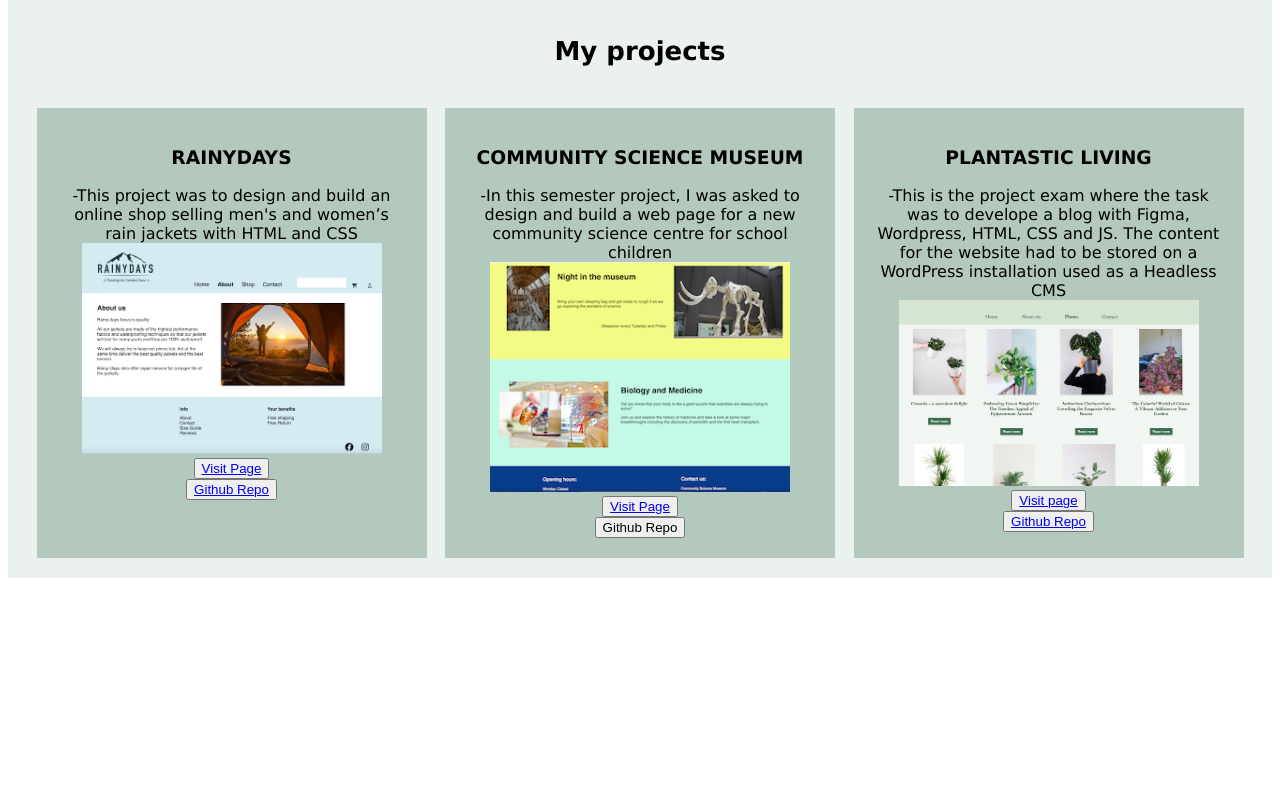
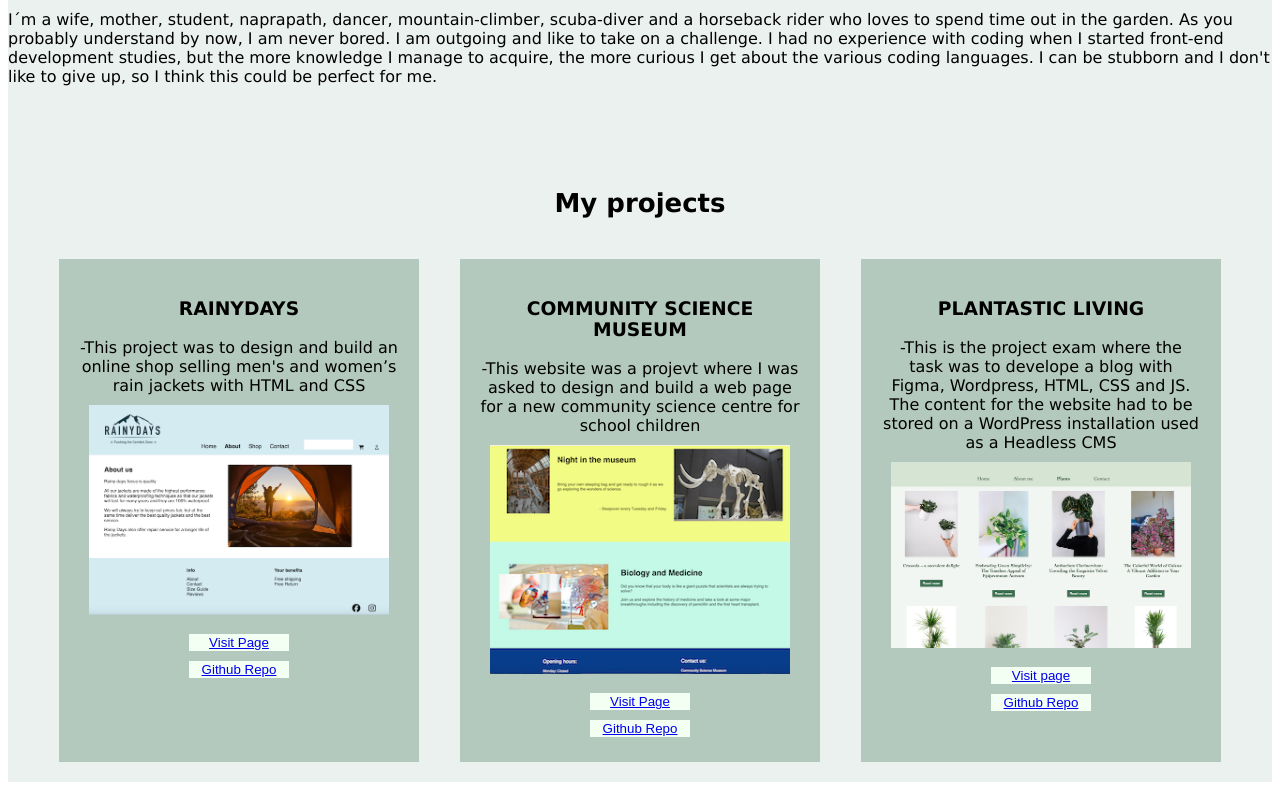
Before and after one commit to elinkrull/portofolio, a plain HTML site: page index.html in a window 1280 px wide. Shown: the part 466-1256 px from the top of the page. Before the commit the page ends 1052 px from the top, so only its background shows below. Drawn offline with Linux system fonts and the light colour scheme.

Commit message:
adds stylesheet, changes in responsive and index file

```diff
--- a/index.html
+++ b/index.html
@@ -14,54 +14,64 @@
 
 <body>
 	<header>
-		<div class="portofolio">
+		<div class="header">
 			PORTOFOLIO
 		</div>
 	</header>
 	<main>
-		<!-- start of section one -->
+
 		<section class="section-one">
 			<div class="box-one">
 				<h1>Elin Thoen Jakobsen</h1>
-				<div>Front-end development student at Noroff</div>
+				<h2>Front-end development student at Noroff</h2>
 			</div>
 			<div id="box-two">
 				<img src="images/profile.jpeg" alt="profile picture of me" class="profile-image">
 			</div>
 		</section>
-		<!-- end of section one -->
+		<section class="section-two">
+			<p>I´m a wife, mother, student, naprapath, dancer, mountain-climber, scuba-diver and a horseback rider
+				who loves to spend time out in the garden. As you probably understand by now, I am never bored.
+				I am outgoing and like to take on a challenge. I had no experience with coding when I started
+				front-end development studies, but the more knowledge I manage to acquire, the more curious I get
+				about the various coding languages. I can be stubborn and I don't like to give up, so I think this
+				could be perfect for me.
+			</p>
+		</section>
+
 		<h2>My projects</h2>
-		<!-- start section two -->
-		<section class="section-two">
+
+		<section class="section-three">
 			<div class="card">
 				<h3>RAINYDAYS</h3>
 				<div>-This project was to design and build an online shop selling men's and women’s rain jackets with
 					HTML and CSS</div>
-				<img src="images/rainydays2.png" alt="hompage of the Rainy Days website" class="projects-images">
+				<img src="images/rainydays2.png" alt="hompage of the Rainy Days website" class="card-image">
 				<div>
-					<button>
+					<button class="button web">
 						<a href="https://magenta-arithmetic-14e4b5.netlify.app/">Visit Page</a>
 					</button>
 				</div>
 				<div>
-					<button>
+					<button class="button repo">
 						<a href="https://github.com/elinkrull/cross-course-project/tree/main">Github Repo</a>
 					</button>
 				</div>
 			</div>
-			<!-- end section two -->
+
 			<div class="card">
 				<h3>COMMUNITY SCIENCE MUSEUM</h3>
-				<div>-In this semester project, I was asked to design and build a web page for a new community science
-					centre for school children</div>
-				<img src="images/science-center.png" alt="overview of all the plant blogs" class="projects-images">
+				<div>-This website was a projevt where I was asked to design and build a web page for a new community
+					science centre for school children</div>
+				<img src="images/science-center.png" alt="overview of all the plant blogs" class="card-image">
 				<div>
-					<button>
+					<button class="button web">
 						<a href="https://extraordinary-macaron-d75fd2.netlify.app/">Visit Page</a>
 					</button>
 				</div>
 				<div>
-					<button>Github Repo</button>
+					<button class="button repo">
+						<a href="https://github.com/elinkrull/semester_project">Github Repo</a></button>
 				</div>
 			</div>
 			<div class="card">
@@ -70,14 +80,14 @@
 					and JS. The content for the website had to be stored on a WordPress installation used as a Headless
 					CMS</div>
 				<img src="images/plantasticliving.png" alt="hompage of the Plantastic Living website"
-					class="projects-images">
+					class="card-image">
 				<div>
-					<button>
+					<button class="button web">
 						<a href="https://incandescent-beignet-61ae71.netlify.app/">Visit page</a>
 					</button>
 				</div>
 				<div>
-					<button>
+					<button class="button repo">
 						<a href="https://github.com/Noroff-FEU-Assignments/project-exam-1-elinkrull"> Github Repo</a>
 					</button>
 				</div>
--- a/styles.css
+++ b/styles.css
@@ -1,4 +1,4 @@
-.portofolio {
+.header {
 	font-size: 36px;
 	text-align: center;
 	padding: 20px;
@@ -7,34 +7,34 @@
 main {
 	font-family:  Geneva, 'Lucida Sans Unicode', 'Lucida Grande', Verdana, Impact, Haettenschweiler, 'Arial Narrow Bold', sans-serif, 'Lucida Sans', 'Lucida Sans Regular', sans-serif;
 	background-color: rgba(179, 201, 189, 0.26);
+	max-width: 100%;
 }
 
-.box-one div {
-	font-size: 36px;
-}
-
-.section-one, .section-two {
+.section-one {
 	display: flex;
 	gap: 10px;
 	justify-content: space-evenly;
 }
 
-.section-two {
+.section-three {
+	display: flex;
+	gap: 10px;
+	justify-content: space-evenly;
 	flex-wrap: wrap;
 	padding: 20px;
 }
 
 .card {
 	display: block;
-	max-width: 350px;
+	max-width: 320px;
 	background-color: rgba(179, 201, 189, 1);
 	padding: 20px;
 	text-align: center;
 }
 
-
-.projects-images {
+.card-image {
 	max-width: 300px;
+	padding: 10px;
 }
 
 h1 {
@@ -43,6 +43,7 @@ h1 {
 }
 
 .profile-image {
+	display: none;
 	border-radius: 50%;
 	object-fit: cover;
 	padding-top: 40px;
@@ -54,3 +55,20 @@ h2 {
 	padding-top: 80px;
 	font-size: 26px;
 }
+
+.button {
+	width: 100px;
+	margin: 5px;
+	background-color: rgba(242, 255, 242, 1);
+	text-decoration: none;
+	border: none;
+}
+
+
+
+
+@media(min-width:300px) {
+
+
+
+}
```
